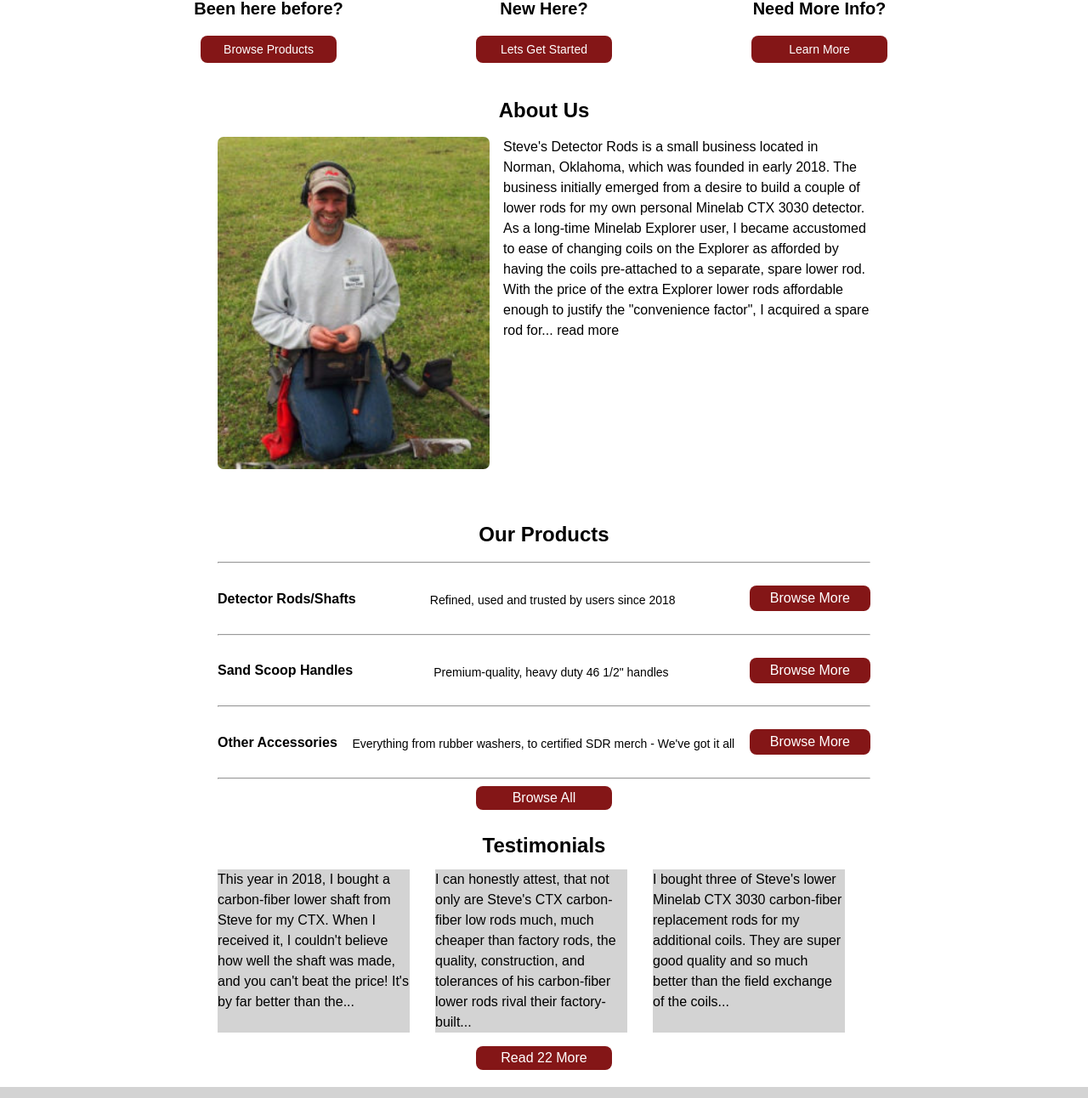
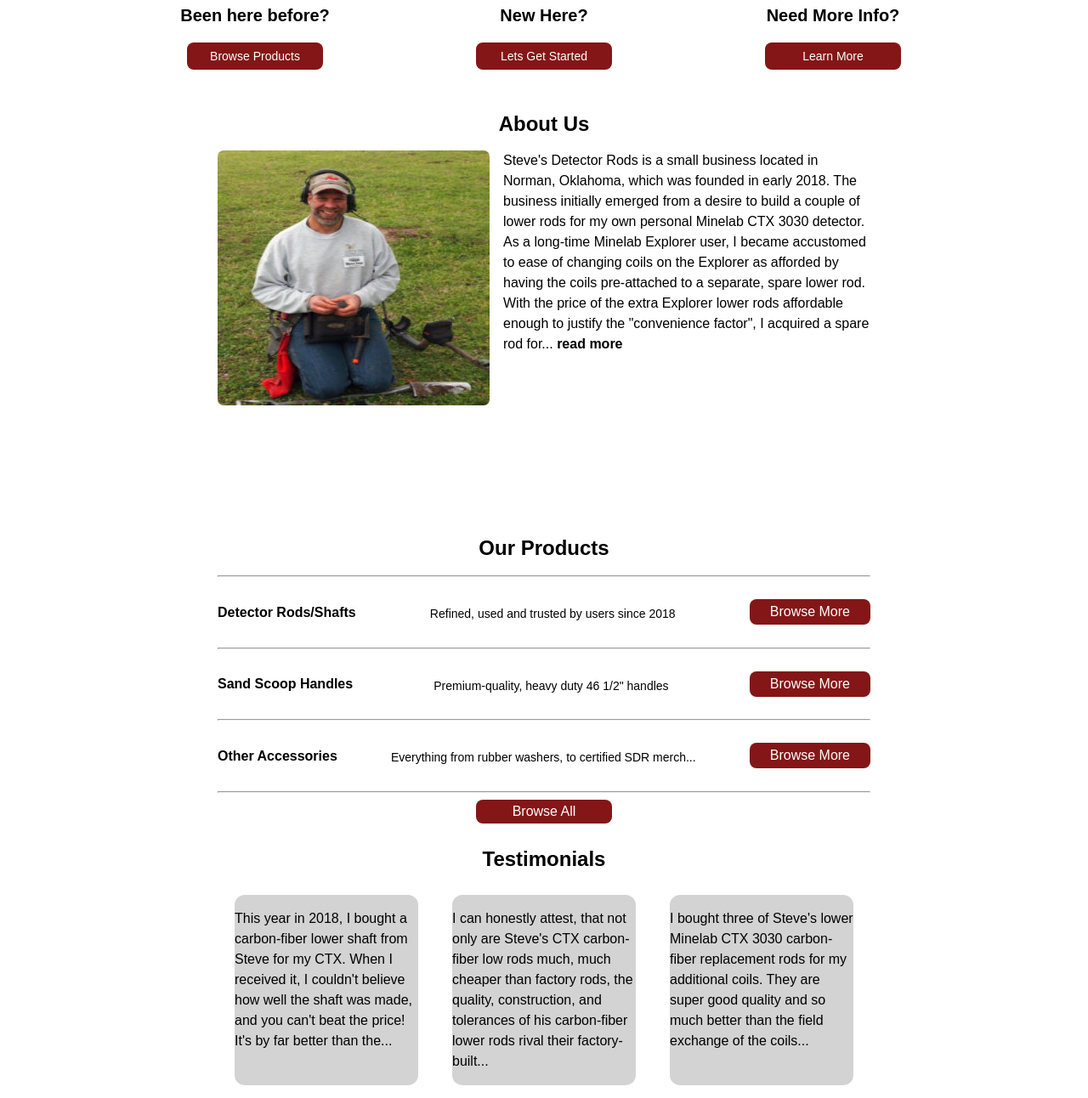
Before and after one commit to JamesNorum/Steve-s-Detector-Rods-Website-Homepage-Redesign, a website: page index.html in a window 1280 px wide. Shown: the part 504-1796 px from the top of the page at 85% size. Drawn offline with Linux system fonts and the light colour scheme.

Commit message:
test changes

```diff
--- a/assets/css/style.css
+++ b/assets/css/style.css
@@ -1,7 +1,6 @@
 body {
   margin: 0;
   padding: 0;
-  overflow: hidden;
   height: 100%;
   max-height: 100%;
   font-family: sans-serif;
@@ -34,7 +33,6 @@
   display: inline-block;
   padding: 10px;
   font-size: 1.5em;
-  position: left;
   top: 0;
   left: 0;
   width: 100%;
@@ -53,7 +51,6 @@
 }
 
 #logo img {
-  float: center;
   width: 6%;
 }
 
@@ -140,13 +137,11 @@
   float: left;
   width: 80%;
   height: 100%;
-  margin: none;
 }
 
 #menu ul {
   text-align: left;
   float: left;
-  margin: none;
   background: white;
   list-style-type: none;
   margin: 0;
@@ -155,8 +150,6 @@
 
 #menu li {
   display: inline-block;
-  padding: none;
-  margin: none;
 }
 
 #menu li a,
@@ -245,7 +238,7 @@
   text-align: center;
   align-items: baseline;
   margin: 1rem 4rem 1rem 4rem;
-  padding: 0.5rem;
+  padding: 1rem;
   font-size: 20px;
 }
 
@@ -288,7 +281,7 @@
 }
 #test {
   padding-top: 10px;
-  margin-bottom: 0px;
+  margin-bottom: 10px;
   text-align: center;
 }
 .testimonial {
@@ -297,5 +290,6 @@
 .testimonials {
   flex: 1;
   background: lightgrey;
-  margin-right: 30px;
+  border-radius: 12px;
+  margin: 20px
 }
--- a/index.html
+++ b/index.html
@@ -75,7 +75,9 @@
 
 		<div id="about">
 			<h2>About Us</h2>
-			<img class="rounded-corners" src="assets/img/owner-image.jpeg" />
+			<img class="rounded-corners" src="assets/img/owner-image.jpeg"
+				width="246"
+				height="300" />
 
 			<p>
 				Steve's Detector Rods is a small business located in Norman, Oklahoma,
@@ -85,7 +87,7 @@
 				accustomed to ease of changing coils on the Explorer as afforded by
 				having the coils pre-attached to a separate, spare lower rod. With the
 				price of the extra Explorer lower rods affordable enough to justify
-				the "convenience factor", I acquired a spare rod for... read more
+				the "convenience factor", I acquired a spare rod for... <b>read more</b>
 			</p>
 
 		</div>
@@ -108,7 +110,7 @@
           <hr>
           <div class="product">
             <h4>Other Accessories</h4>
-            <p>Everything from rubber washers, to certified SDR merch - We've got it all</p>
+            <p>Everything from rubber washers, to certified SDR merch...</p>
             <button>Browse More</button>
           </div>
           <hr>
@@ -123,18 +125,23 @@
 
 		<div class="testimonial">
 
-			<p class="testimonials">
+			<article class="testimonials">
+				<p>
 					This year in 2018, I bought a carbon-fiber lower shaft from Steve for my CTX. When I received it, I couldn't believe how well the shaft was made, and you can't beat the price! It's by far better than the...
 				</p>
+			</article>
 
-
-			<p class="testimonials">
+			<article class="testimonials">
+				<p>
 					I can honestly attest, that not only are Steve's CTX carbon-fiber low rods much, much cheaper than factory rods, the quality, construction, and tolerances of his carbon-fiber lower rods rival their factory-built...
 				</p>
+			</article>
 
-			<p class="testimonials">
+			<article class="testimonials">
+				<p>
 				I bought three of Steve's lower Minelab CTX 3030 carbon-fiber replacement rods for my additional coils. They are super good quality and so much better than the field exchange of the coils...
 				</p>
+			</article>
 
 		</div>
 
@@ -151,7 +158,9 @@
 					<li><a href="https://www.youtube.com/channel/UCLhHylxQUzNhyAIu725xLdg" class="fa fa-youtube"></a></li>
 				</ul>
 		</nav>	 -->
+	<!--p id="rights">©2022 Steve's Detector Rods. All Rights Reserved.</p-->
 
+	<footer>
 		<div class="footer-logo">
 			<h3 id="footer-logo">
 				<a href="https://www.stevesdetectorrods.com/">
@@ -160,9 +169,8 @@
 				</a>
 			</h3>
 		</div>
+	</footer>
 
-	<!--p id="rights">©2022 Steve's Detector Rods. All Rights Reserved.</p-->
-	</footer>
 </body>
 
 </html>
```
Lines whose indentation alone changed are shown as unchanged.
